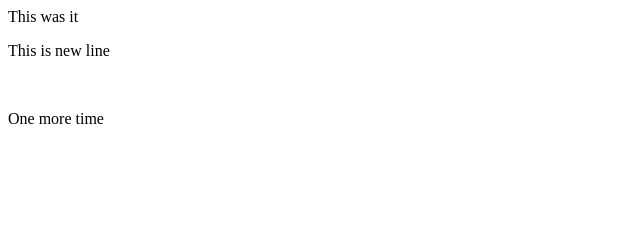
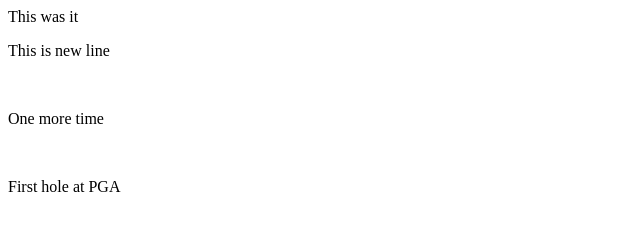
Before and after one commit to bruceka/SimpleHttpTrigger, a plain HTML site: page index.html in a window 1280 px wide. Shown: the whole page, without its empty margins (0-640 px from the left). Drawn offline with Linux system fonts and the light colour scheme.

Commit message:
PGA Commit Update index.html
Description for PGA

```diff
--- a/index.html
+++ b/index.html
@@ -4,5 +4,7 @@
     <P>This is new line</P>
     <br>
     <p>One more time</p>
+    <br>
+    <p>First hole at PGA</p>
   </body>
 </html>
```
